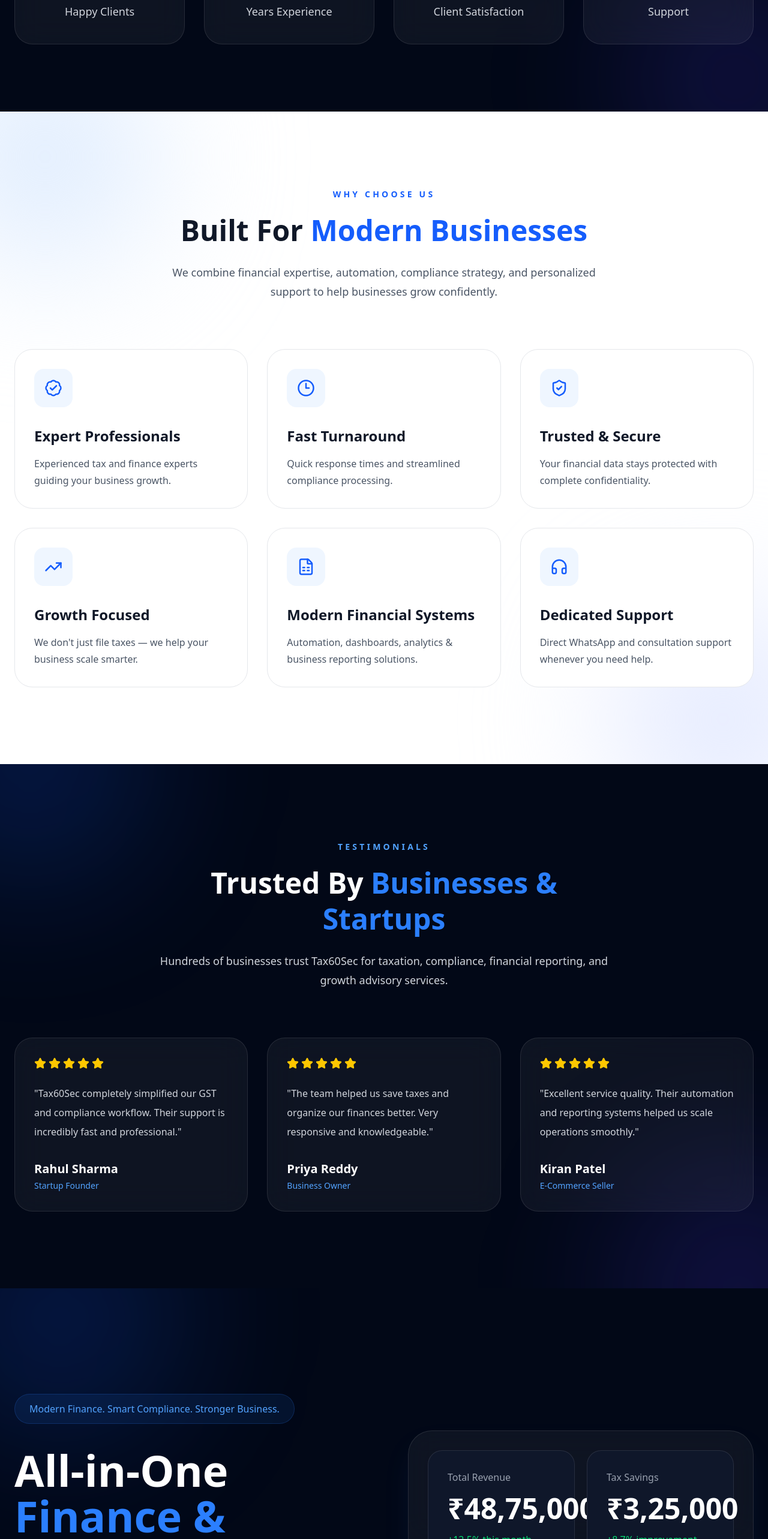
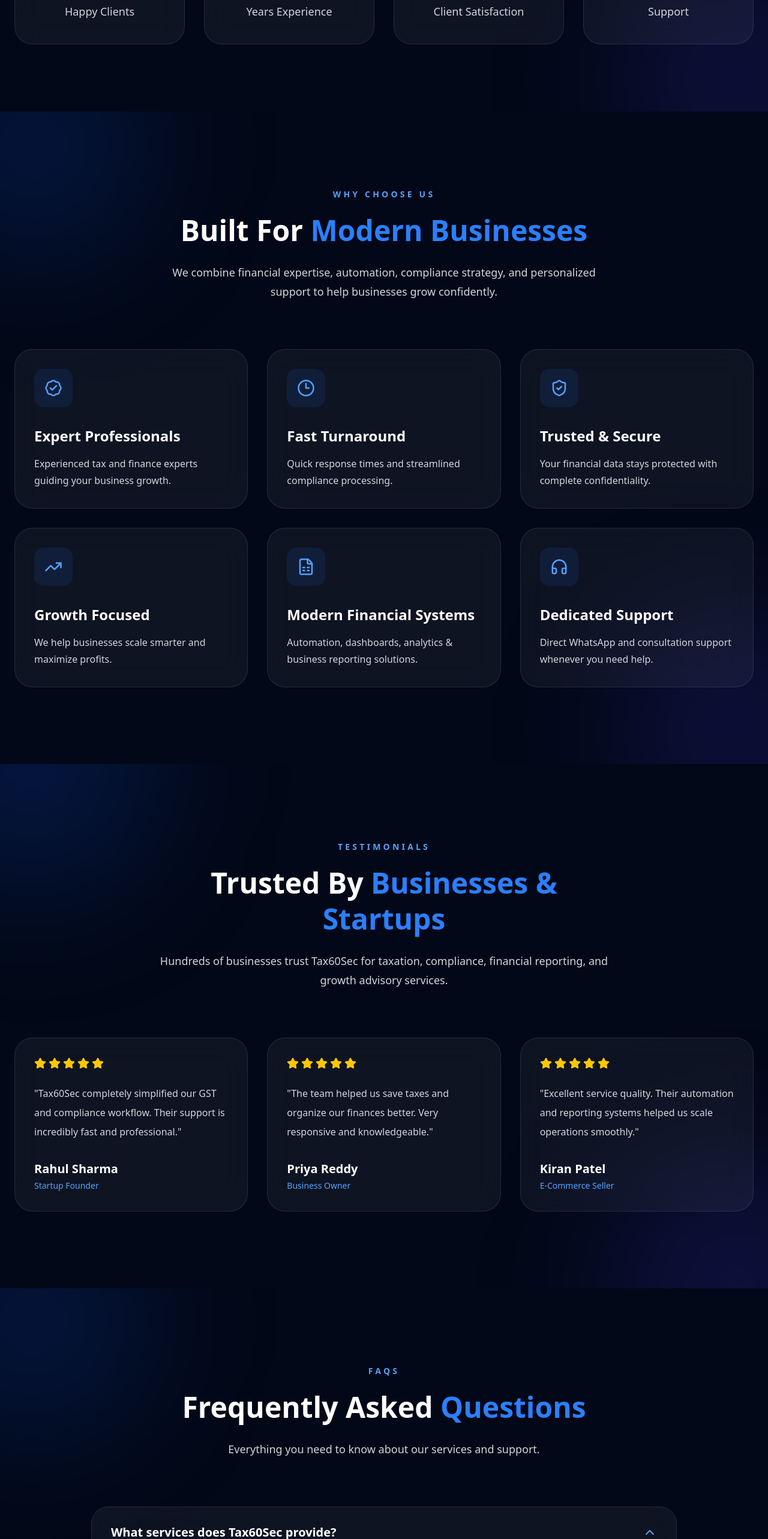
Before and after one commit to nithinreddyavula/taxin60sec, a Next.js app: page / in a window 1280 px wide. Shown: the part 4592-7158 px from the top of the page at 60% size. Built offline with nearby package versions, Linux system fonts and the light colour scheme.

Commit message:
fix navbar overlap

```diff
--- a/sections/FAQ.tsx
+++ b/sections/FAQ.tsx
@@ -1,184 +1,132 @@
 "use client";
 
-import {
-  ArrowRight,
-} from "lucide-react";
+import { useState } from "react";
+import { ChevronDown } from "lucide-react";
 
-export default function Hero() {
+const faqs = [
+  {
+    question: "What services does Tax60Sec provide?",
+    answer:
+      "We provide GST filing, income tax filing, startup registration, virtual CFO services, audit support, compliance management, and financial advisory solutions.",
+  },
+  {
+    question: "How quickly can I get support?",
+    answer:
+      "Our team usually responds within a few hours through WhatsApp, email, or consultation booking.",
+  },
+  {
+    question: "Do you work with startups and creators?",
+    answer:
+      "Yes. We work with startups, freelancers, YouTubers, e-commerce businesses, and growing companies.",
+  },
+  {
+    question: "Can I consult online?",
+    answer:
+      "Absolutely. We provide complete online consultation and support across India.",
+  },
+];
+
+export default function FAQ() {
+
+  const [active, setActive] = useState<number | null>(0);
 
   return (
 
-    <section className="relative pt-44 pb-24 bg-[#020817] overflow-hidden text-white min-h-screen">
+    <section className="relative py-32 bg-[#020817] overflow-hidden">
 
       {/* GLOW */}
       <div className="absolute inset-0 overflow-hidden">
 
-        <div className="absolute top-[-150px] left-[-100px] w-[400px] h-[400px] bg-blue-600/20 blur-[120px] rounded-full" />
-
-        <div className="absolute bottom-[-150px] right-[-100px] w-[400px] h-[400px] bg-indigo-600/20 blur-[120px] rounded-full" />
+        <div className="absolute top-[-120px] left-[-120px] w-[350px] h-[350px] bg-blue-600/20 blur-[120px] rounded-full" />
 
       </div>
 
-      <div className="relative z-10 max-w-7xl mx-auto px-6 grid grid-cols-1 lg:grid-cols-2 gap-20 items-center">
+      <div className="relative z-10 max-w-5xl mx-auto px-6">
 
-        {/* LEFT */}
-        <div>
+        {/* TOP */}
+        <div className="text-center">
 
-          <div className="inline-flex items-center px-6 py-3 rounded-full border border-blue-500/20 bg-blue-500/10 text-blue-400 font-medium">
+          <p className="uppercase tracking-[0.3em] text-sm text-blue-400 font-semibold">
 
-            Modern Finance. Smart Compliance. Stronger Business.
-
-          </div>
-
-          <h1 className="mt-10 text-7xl leading-[1.05] font-bold">
-
-            All-in-One
-
-            <br />
-
-            <span className="text-blue-500">
-              Finance &
-            </span>
-
-            <br />
-
-            Tax Solutions for
-
-            <br />
-
-            <span className="text-blue-500">
-              Growing Businesses
-            </span>
-
-          </h1>
-
-          <p className="mt-10 text-xl text-gray-300 leading-9 max-w-2xl">
-
-            From GST filing to startup registration,
-            virtual CFO services, audits, and tax planning —
-            we simplify finance for modern businesses.
+            FAQs
 
           </p>
 
-          {/* BUTTONS */}
-          <div className="mt-12 flex flex-wrap items-center gap-5">
+          <h2 className="mt-5 text-5xl font-bold text-white leading-tight">
 
-            <a
-              href="#contact"
-              className="px-8 py-5 rounded-2xl bg-blue-600 hover:bg-blue-500 transition text-white font-semibold flex items-center gap-3 shadow-2xl shadow-blue-500/20"
-            >
+            Frequently Asked
+            <span className="text-blue-500">
+              {" "}Questions
+            </span>
 
-              Book Consultation
+          </h2>
 
-              <ArrowRight size={20} />
+          <p className="mt-6 text-lg text-gray-300 leading-8 max-w-2xl mx-auto">
 
-            </a>
+            Everything you need to know
+            about our services and support.
 
-            <a
-              href="https://wa.me/917013734079"
-              target="_blank"
-              className="px-8 py-5 rounded-2xl border border-white/10 hover:bg-white/10 transition text-white font-semibold"
-            >
-
-              Chat on WhatsApp
-
-            </a>
-
-          </div>
+          </p>
 
         </div>
 
-        {/* RIGHT */}
-        <div className="relative">
+        {/* FAQS */}
+        <div className="mt-20 space-y-6">
 
-          <div className="bg-white/5 border border-white/10 backdrop-blur-xl rounded-[40px] p-8 shadow-2xl shadow-blue-500/10">
+          {
+            faqs.map((faq, index) => (
 
-            {/* TOP CARDS */}
-            <div className="grid grid-cols-2 gap-5">
+              <div
+                key={index}
+                className="bg-white/5 border border-white/10 backdrop-blur-xl rounded-[28px] overflow-hidden"
+              >
 
-              <div className="bg-[#0f172a] rounded-3xl p-8 border border-white/10">
+                <button
+                  onClick={() =>
+                    setActive(
+                      active === index ? null : index
+                    )
+                  }
+                  className="w-full flex items-center justify-between px-8 py-7 text-left"
+                >
 
-                <p className="text-gray-400">
-                  Total Revenue
-                </p>
+                  <span className="text-xl font-semibold text-white">
 
-                <h3 className="mt-4 text-5xl font-bold">
+                    {faq.question}
 
-                  ₹48,75,000
+                  </span>
 
-                </h3>
+                  <ChevronDown
+                    size={24}
+                    className={`text-blue-400 transition-transform duration-300 ${
+                      active === index
+                        ? "rotate-180"
+                        : ""
+                    }`}
+                  />
 
-                <p className="mt-4 text-green-400">
+                </button>
 
-                  +12.5% this month
+                <div
+                  className={`transition-all duration-300 overflow-hidden ${
+                    active === index
+                      ? "max-h-[300px] pb-8 px-8"
+                      : "max-h-0"
+                  }`}
+                >
 
-                </p>
+                  <p className="text-gray-300 leading-8">
+
+                    {faq.answer}
+
+                  </p>
+
+                </div>
 
               </div>
 
-              <div className="bg-[#0f172a] rounded-3xl p-8 border border-white/10">
-
-                <p className="text-gray-400">
-                  Tax Savings
-                </p>
-
-                <h3 className="mt-4 text-5xl font-bold">
-
-                  ₹3,25,000
-
-                </h3>
-
-                <p className="mt-4 text-green-400">
-
-                  +8.7% improvement
-
-                </p>
-
-              </div>
-
-            </div>
-
-            {/* CHART */}
-            <div className="mt-6 bg-[#0f172a] rounded-3xl p-8 border border-white/10 h-[400px] flex flex-col justify-between">
-
-              <div className="flex items-center justify-between">
-
-                <h3 className="text-3xl font-bold">
-
-                  Business Growth
-
-                </h3>
-
-                <p className="text-gray-400">
-
-                  This Year
-
-                </p>
-
-              </div>
-
-              {/* BARS */}
-              <div className="flex items-end justify-between gap-4 h-[250px]">
-
-                <div className="w-full bg-blue-900 rounded-t-3xl h-[20%]" />
-
-                <div className="w-full bg-blue-700 rounded-t-3xl h-[40%]" />
-
-                <div className="w-full bg-blue-800 rounded-t-3xl h-[25%]" />
-
-                <div className="w-full bg-blue-500 rounded-t-3xl h-[65%]" />
-
-                <div className="w-full bg-blue-700 rounded-t-3xl h-[35%]" />
-
-                <div className="w-full bg-blue-400 rounded-t-3xl h-[85%]" />
-
-                <div className="w-full bg-blue-700 rounded-t-3xl h-[50%]" />
-
-              </div>
-
-            </div>
-
-          </div>
+            ))
+          }
 
         </div>
 
--- a/sections/WhyChooseUs.tsx
+++ b/sections/WhyChooseUs.tsx
@@ -29,7 +29,7 @@ const features = [
   {
     icon: TrendingUp,
     title: "Growth Focused",
-    desc: "We don't just file taxes — we help your business scale smarter.",
+    desc: "We help businesses scale smarter and maximize profits.",
   },
   {
     icon: FileSpreadsheet,
@@ -47,14 +47,14 @@ export default function WhyChooseUs() {
 
   return (
 
-    <section className="relative py-32 bg-white overflow-hidden">
+    <section className="relative py-32 bg-[#020817] overflow-hidden">
 
-      {/* BACKGROUND GLOW */}
+      {/* GLOW */}
       <div className="absolute inset-0 overflow-hidden">
 
-        <div className="absolute top-[-100px] left-[-100px] w-[350px] h-[350px] bg-blue-100 blur-[120px] rounded-full" />
+        <div className="absolute top-[-120px] left-[-120px] w-[350px] h-[350px] bg-blue-600/20 blur-[120px] rounded-full" />
 
-        <div className="absolute bottom-[-100px] right-[-100px] w-[350px] h-[350px] bg-indigo-100 blur-[120px] rounded-full" />
+        <div className="absolute bottom-[-120px] right-[-120px] w-[350px] h-[350px] bg-indigo-600/20 blur-[120px] rounded-full" />
 
       </div>
 
@@ -69,26 +69,27 @@ export default function WhyChooseUs() {
           className="text-center max-w-3xl mx-auto"
         >
 
-          <p className="uppercase tracking-[0.3em] text-sm text-blue-600 font-semibold">
+          <p className="uppercase tracking-[0.3em] text-sm text-blue-400 font-semibold">
 
             Why Choose Us
 
           </p>
 
-          <h2 className="mt-5 text-5xl font-bold text-gray-900 leading-tight">
+          <h2 className="mt-5 text-5xl font-bold text-white leading-tight">
 
             Built For
-            <span className="text-blue-600">
+            <span className="text-blue-500">
               {" "}Modern Businesses
             </span>
 
           </h2>
 
-          <p className="mt-6 text-lg text-gray-600 leading-8">
+          <p className="mt-6 text-lg text-gray-300 leading-8">
 
-            We combine financial expertise, automation,
-            compliance strategy, and personalized support
-            to help businesses grow confidently.
+            We combine financial expertise,
+            automation, compliance strategy,
+            and personalized support to help
+            businesses grow confidently.
 
           </p>
 
@@ -108,33 +109,34 @@ export default function WhyChooseUs() {
                   key={index}
                   initial={{ opacity: 0, y: 40 }}
                   whileInView={{ opacity: 1, y: 0 }}
-                  transition={{ duration: 0.5, delay: index * 0.1 }}
+                  transition={{
+                    duration: 0.5,
+                    delay: index * 0.1,
+                  }}
                   viewport={{ once: true }}
-                  className="group bg-white border border-gray-200 hover:border-blue-500/20 rounded-[30px] p-8 transition-all duration-300 hover:-translate-y-2 hover:shadow-2xl hover:shadow-blue-500/10 relative overflow-hidden"
+                  className="group bg-white/5 border border-white/10 backdrop-blur-xl rounded-[30px] p-8 transition-all duration-300 hover:-translate-y-2 hover:shadow-2xl hover:shadow-blue-500/10 hover:border-blue-500/20 relative overflow-hidden"
                 >
 
                   {/* GLOW */}
-                  <div className="absolute top-0 right-0 w-32 h-32 bg-blue-500/5 blur-3xl rounded-full opacity-0 group-hover:opacity-100 transition" />
+                  <div className="absolute top-0 right-0 w-32 h-32 bg-blue-500/10 blur-3xl rounded-full opacity-0 group-hover:opacity-100 transition" />
 
                   {/* ICON */}
-                  <div className="w-16 h-16 rounded-2xl bg-blue-50 flex items-center justify-center">
+                  <div className="w-16 h-16 rounded-2xl bg-blue-500/10 flex items-center justify-center">
 
                     <Icon
                       size={30}
-                      className="text-blue-600"
+                      className="text-blue-400"
                     />
 
                   </div>
 
-                  {/* TITLE */}
-                  <h3 className="mt-8 text-2xl font-bold text-gray-900">
+                  <h3 className="mt-8 text-2xl font-bold text-white">
 
                     {item.title}
 
                   </h3>
 
-                  {/* DESC */}
-                  <p className="mt-4 text-gray-600 leading-7">
+                  <p className="mt-4 text-gray-300 leading-7">
 
                     {item.desc}
 
```
